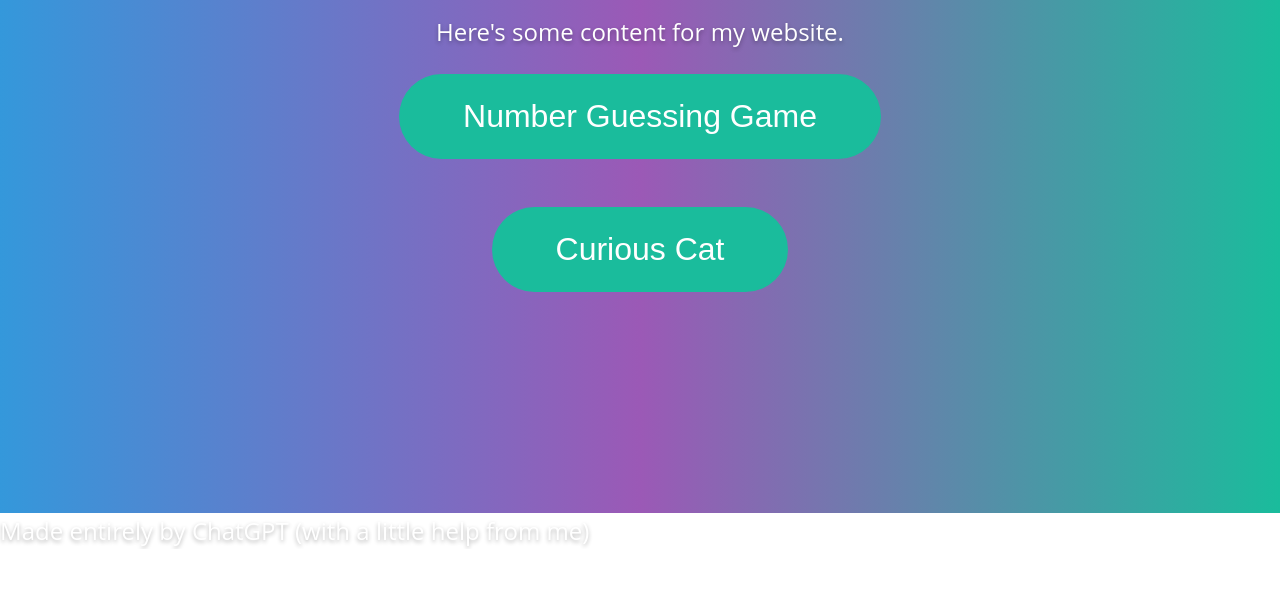
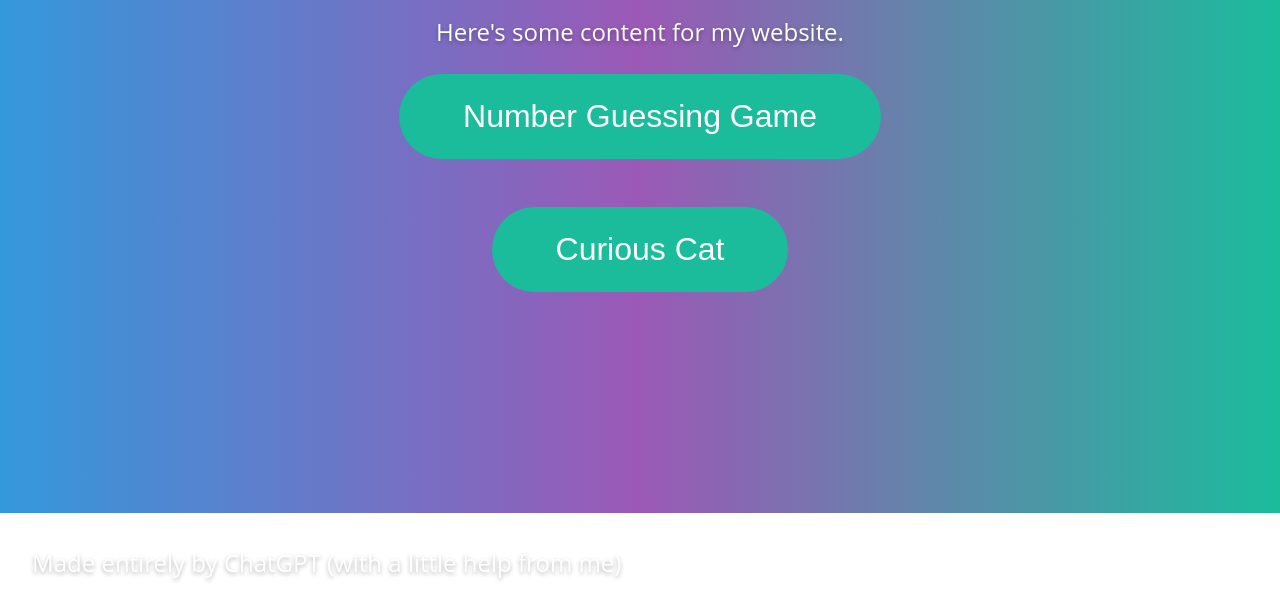
Before and after one commit to FawazCodes/Personal-Website, a plain HTML site: page index.html in a window 1280 px wide. Shown: the part 287-900 px from the top of the page. Before the commit the page ends 836 px from the top, so only its background shows below. Drawn offline with Linux system fonts and the light colour scheme.

Commit message:
Update style.css

```diff
--- a/style.css
+++ b/style.css
@@ -83,4 +83,5 @@ button:hover {
 }
 
 .footer {
-  background
+  background-color: white;
+  padding: 2rem
```
